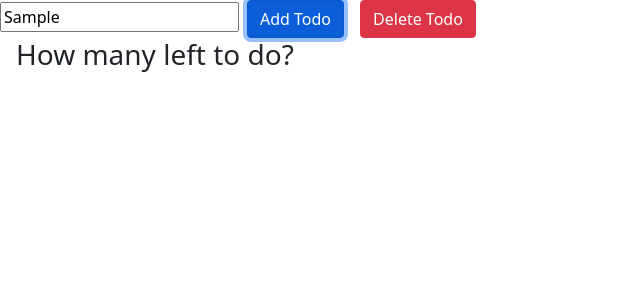
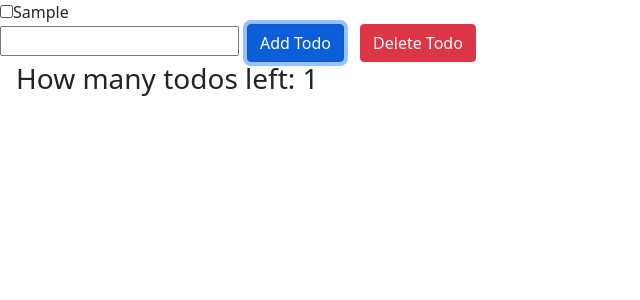
Before and after one commit to Jawad63/redo-todo-react, a React (Create React App) app: page / in a window 1280 px wide. Both pictures are taken after typing "Sample" into the empty fields and a click on the button "Add Todo". Shown: the top 300 px of the page, without its empty margins (0-640 px from the left). Built offline with nearby package versions, Linux system fonts and the light colour scheme.

Commit message:
redo todo reactjs exercise complete

```diff
--- a/package.json
+++ b/package.json
@@ -9,6 +9,7 @@
     "react": "^17.0.2",
     "react-dom": "^17.0.2",
     "react-scripts": "4.0.3",
+    "uuid": "^8.3.2",
     "web-vitals": "^1.1.2"
   },
   "scripts": {
--- a/src/App.js
+++ b/src/App.js
@@ -1,11 +1,18 @@
 // need to store all of the changes/todos inside of a state so we can render those todos and everytime we add a todo, change a todo or delete a todo it will render the entire component tree for us. For that we will use: useState hook.
-import React, { useState, useRef } from "react";
+// To get access to the name inside field input we'll use UseRef Hook: It will allows us to reference elements inside our HTML. for us the input field.
+// we need to save our data to local storage for that we will use UseEffect.
+import React, { useState, useRef, useEffect } from "react";
+
 // connecting app with TodoList.js:
-// To get access to the name inside field input we'll use UseRef Hook: It will allows us to reference elements inside our HTML. for us the input field.
 import TodoList from "./TodoList";
 
+// uuid generator:
+import { stringify, v4 as uuidv4 } from 'uuid';
 
 
+/////////////////////////////////////////////////////////////////////////////////
+
+  const LOCAL_STORAGE_KEY = 'todoApp.todos'
 
 function App() {
   // adding a default state of an empty array: got no todos at the moment->
@@ -20,6 +27,26 @@
   //creating a variable for name reference:
   const todoNameRef = useRef()
 
+  // We'll use this effect to load our Todos. We only want to call this one when our componnet loads so by passing an empty array it'll call this once and since the empty array never changes it'll never call this useEffect again.
+  useEffect(() => {
+    const storedTodos = JSON.parse(localStorage.getItem(LOCAL_STORAGE_KEY))
+    // if we have storedTodos then set our todos to our storedTodos:
+    if (storedTodos) setTodos(storedTodos)
+  }, [])
+
+  // Everytime something changes we want to call the first function & when we want call the function, for that we will pass an array of properties: anytime in the array something changes we want to call useEffect.
+  useEffect(() => {
+    localStorage.setItem(LOCAL_STORAGE_KEY, JSON.stringify(todos))
+  }, [todos])
+
+  // this is for toggle: We need to pass the id of the todo which we want to toggle. Then we want to toggle a todo from our list:
+  function toggleTodo(id) {
+    const newTodos = [...todos]
+    const todo = newTodos.find(todo => todo.id === id)
+    todo.complete = !todo.complete
+    setTodos(newTodos)
+  }
+
   // creating handleAddTodo function:
   // e = event property.
   function handleAddTodo(e) {
@@ -29,21 +56,40 @@
 
     const name = todoNameRef.current.value
     if (name === '') return
-      console.log(name)
+    // setting our todos:
+    setTodos(prevTodos => {
+      return [...prevTodos, { id: uuidv4(), name: name, complete: false}]
+    })
 
+    // by assigning our current value to null, when hit Add Todo the value will disappear and we type in another value:
+    todoNameRef.current.value = null
   }
 
+  // This function will clear our todos upon clicking the delete button:
+  function handleClearTodo() {
+    // we are going to set our todos to a new list that doesn't have any of our complete ones:
+    const newTodos = todos.filter(todo => !todo.complete)
+    setTodos(newTodos)
+  }
 
   return (
     // adding the input for new Todo:
     // A fragment(<></>) will allow us to return multiple things. A JS function will only return one thing that's why we have to use an empty element here.
     <>
-      <TodoList todos = {todos} />
+
+      <TodoList todos={todos} toggleTodo={toggleTodo} />
+
       <input type="text" ref={todoNameRef} />
+
       {/* creating an onclick so when we can add our todos to the list */}
       <button className="btn btn-primary mx-2" onClick={handleAddTodo}>Add Todo</button>
-      <button className="btn btn-danger mx-2">Delete Todo</button>
-      <h3 className="mx-3">How many left to do?</h3>
+
+      {/* This will delete a todo: */}
+      <button className="btn btn-danger mx-2" onClick={handleClearTodo}>Delete Todo</button>
+
+      {/* This will tell us how many todos are left: */}
+      <h3 className="mx-3">How many todos left: {todos.filter(todo => !todo.complete).length}</h3>
+
     </>
   )
 }
--- a/src/Todo.js
+++ b/src/Todo.js
@@ -2,13 +2,18 @@
 
 import React from 'react'
 
-export default function Todo({ todo }) {
+export default function Todo({ todo, toggleTodo }) {
+
+   function handleTodoClick() {
+      toggleTodo(todo.id)
+   }
+
    return (
       <div>
          {/*need to have checkbox by todos */}
          <label>
 
-            <input type="checkbox" checked={todo.complete} />
+            <input type="checkbox" checked={todo.complete} onChange = {handleTodoClick} />
             {todo.name}
 
          </label>
--- a/src/TodoList.js
+++ b/src/TodoList.js
@@ -1,12 +1,12 @@
 import React from 'react'
 import Todo from './Todo'
 
-export default function TodoList({ todos }) {
+export default function TodoList({ todos, toggleTodo }) {
    return (
       //maping over all Todos:
       todos.map(todo => {
          // The key allows react to only change the componnets that actually change inside of our array instead of changing all of them every single time:
-         return <Todo key={todo.id} todo={todo} />
+         return <Todo key = {todo.id} toggleTodo = {toggleTodo} todo = {todo} />
       })
    )
 }
```
Also changed, not shown: 1 other file (tests, documents, lock files or other folders).
